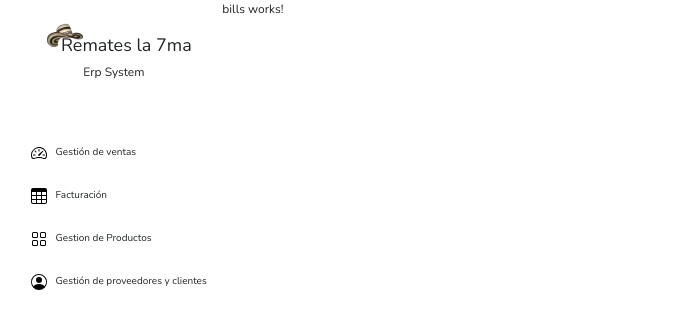
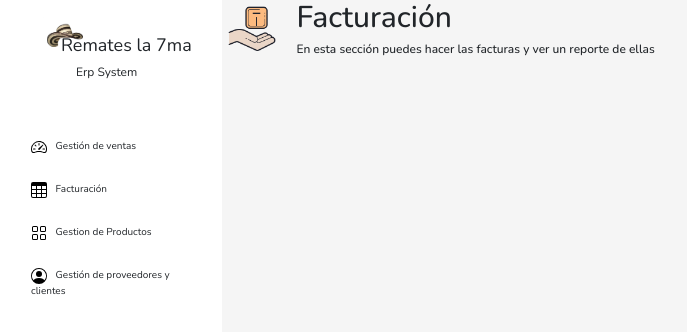
Before and after one commit to AariazP/remates7ma, an Angular app: page /home in a window 1280 px wide. Shown: the top 332 px of the page, without its empty margins (0-687 px from the left). Built offline with nearby package versions, Linux system fonts and the light colour scheme.

Commit message:
titulo e imagen creados

```diff
--- a/src/app/components/bills/bills.component.css
+++ b/src/app/components/bills/bills.component.css
@@ -0,0 +1,5 @@
+#bills{
+    height: 100%;
+    width: 100%;
+    background-color: rgb(245, 245, 245);
+}
--- a/src/app/components/bills/bills.component.html
+++ b/src/app/components/bills/bills.component.html
@@ -1 +1,3 @@
-<p>bills works!</p>
+<div id="bills">
+    <app-title-module [title]="'Facturación'" [image]="'../../assets/title-bills/sell.png'" [description]="'En esta sección puedes hacer las facturas y ver un reporte de ellas'"/>
+</div>
--- a/src/app/components/home/home.component.html
+++ b/src/app/components/home/home.component.html
@@ -2,11 +2,11 @@
 
     <div class="row">
 
-        <div class="col-lg-2">
+        <div class="col-2">
             <app-sidebar/>
         </div>
 
-        <div class="col-lg-10">
+        <div class="col-10">
             <app-bills/>
         </div>
 
--- a/src/app/components/sidebar/sidebar.component.css
+++ b/src/app/components/sidebar/sidebar.component.css
@@ -1,6 +1,7 @@
-main{
+#main{
     height: 100vh;
     padding-top: 20px;
+    max-width: 300px;
 
 }
 h2{
--- a/src/app/components/sidebar/sidebar.component.html
+++ b/src/app/components/sidebar/sidebar.component.html
@@ -1,6 +1,6 @@
-<main class="d-flex">
+<div id="main">
 
-    <div class="d-flex flex-column flex-shrink-0 p-3">
+    <div class=" flex-column flex-shrink-0 p-3">
 
         <h2> <img src="../../../assets/home/sombrero.png" width="40px" height="30px" />Remates la 7ma </h2>
         <h6 class="text-center">Erp System</h6>
@@ -33,9 +33,8 @@
 
         </ul>
 
-
     </div>
-</main>
+</div>
 
 
 
--- /dev/null
+++ b/src/app/components/title-module/title-module.component.html
@@ -0,0 +1,32 @@
+<div class="row">
+
+    <div class="col-lg-10">
+
+
+
+        <div class="row">
+
+            <div class="col-1">
+                <img [src]="image" alt="image" width="60px" height="60px">
+            </div>
+
+            <div class="col-11">
+
+                <div class="row">
+                    <h1>{{title}}</h1>
+                </div>
+                <div class="row">
+                    <h6>{{description}}</h6>
+                </div>
+
+            </div>
+
+
+        </div>
+
+    </div>
+    <div class="col-lg-2">
+
+    </div>
+
+</div>
```
Also changed, not shown: src/app/components/bills/bills.component.ts (+6 -5 lines), src/app/components/title-module/title-module.component.ts (added, +16 -0 lines), src/app/components/title-module/title-module.component.css (added), src/assets/title-bills/sell.png (added).
